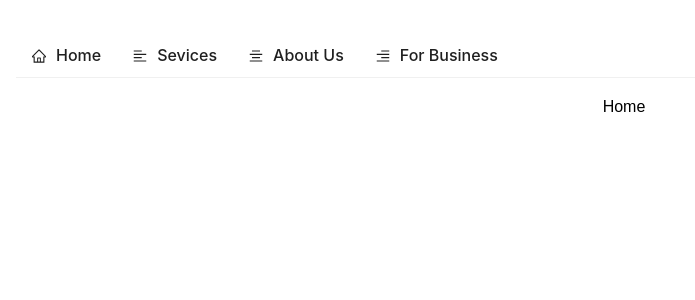
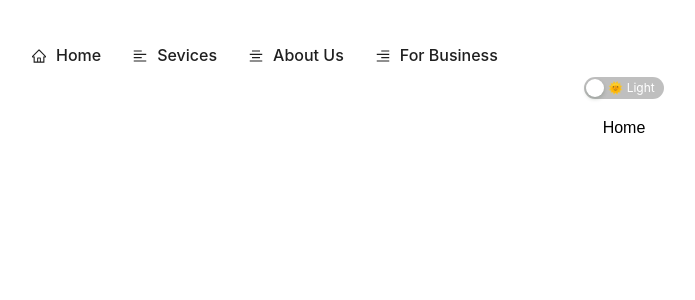
Before and after one commit to Alonsovn/react-typescript-vite-template, a React app: page / in a window 1280 px wide. Shown: the top 300 px of the page, without its empty margins (16-711 px from the left). Built offline with nearby package versions, Linux system fonts and the light colour scheme; the HTML template or start-up script is replaced by a standard one.

Commit message:
Add switch theme

```diff
--- a/src/Components/AppMenu/index.tsx
+++ b/src/Components/AppMenu/index.tsx
@@ -1,9 +1,13 @@
-import { Menu } from "antd";
+import { Menu, Switch } from "antd";
 import { MenuProps } from "antd";
 import { useNavigate } from "react-router-dom";
 import { MenuItemsProps } from "./type";
 
-const AppMenu: React.FC<MenuItemsProps> = ({ items }) => {
+const AppMenu: React.FC<MenuItemsProps> = ({
+  items,
+  isDarkMode,
+  onThemeToggle,
+}) => {
   const navigate = useNavigate();
 
   const handleMenuItemClick: MenuProps["onClick"] = (event) => {
@@ -11,12 +15,27 @@ const AppMenu: React.FC<MenuItemsProps> = ({ items }) => {
   };
 
   return (
-    <Menu
-      className=""
-      mode="horizontal"
-      items={items}
-      onClick={handleMenuItemClick}
-    />
+    <>
+      <Menu
+        mode="horizontal"
+        items={items}
+        onClick={handleMenuItemClick}
+        style={{
+          flex: 1,
+          background: "transparent",
+          borderBottom: "none",
+          fontWeight: 500,
+        }}
+      />
+
+      <Switch
+        checkedChildren="🌙 Dark"
+        unCheckedChildren="🌞 Light"
+        checked={isDarkMode}
+        onChange={onThemeToggle}
+        className={`theme-switch ${isDarkMode ? "dark" : "light"}`}
+      />
+    </>
   );
 };
 
--- a/src/Components/AppMenu/type.ts
+++ b/src/Components/AppMenu/type.ts
@@ -1,3 +1,5 @@
+import { SwitchChangeEventHandler } from "antd/es/switch";
+
 export type MenuItem = {
   key: string;
   icon: React.ReactNode;
@@ -6,4 +8,6 @@ export type MenuItem = {
 
 export type MenuItemsProps = {
   items: MenuItem[];
+  isDarkMode: boolean;
+  onThemeToggle: (checked: boolean) => void;
 };
```
